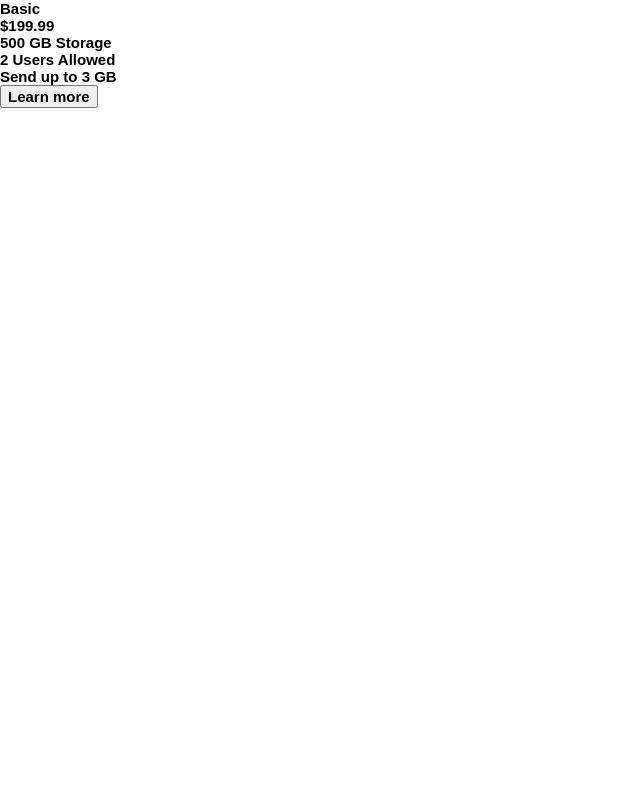
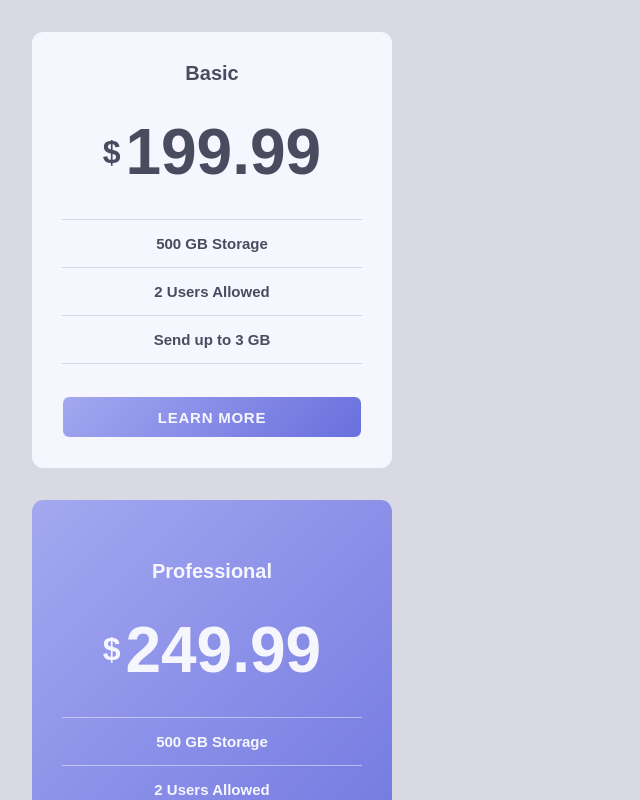
Before and after one commit to dostonnabotov/fem_pricing-component-with-toggle, a React (Vite) app: page / in a window 1280 px wide. Shown: the top 800 px of the page, without its empty margins (0-640 px from the left). Built offline with nearby package versions, Linux system fonts and the light colour scheme.

Commit message:
Add styling to card ui

```diff
--- a/src/App.tsx
+++ b/src/App.tsx
@@ -3,7 +3,9 @@ import Card from "./components/Card";
 const App = () => {
   return (
     <div className="cards">
-      <Card />
+      <Card plan="Basic" price={199.99} />
+      <Card plan="Professional" price={249.99} isFeatured={true} />
+      <Card plan="Master" price={399.99} />
     </div>
   );
 };
--- a/src/components/Button.tsx
+++ b/src/components/Button.tsx
@@ -1,7 +1,7 @@
 import styles from "../styles/Button.module.css";
 
 const Button = () => {
-  return <button>Learn more</button>;
+  return <button className={styles.button}>Learn more</button>;
 };
 
 export default Button;
--- a/src/components/Card.tsx
+++ b/src/components/Card.tsx
@@ -1,12 +1,25 @@
 import styles from "../styles/Card.module.css";
 import Button from "./Button";
 
-const Card = () => {
+interface CardProps {
+  plan: string;
+  price: number;
+  isFeatured?: boolean;
+}
+
+const Card = ({ plan, price, isFeatured }: CardProps) => {
   return (
-    <div className={`${styles.card} grid-flow`}>
-      <h2>Basic</h2>
-      <p>$199.99</p>
-      <ul role="list">
+    <div
+      className={`${styles.card} grid-flow ${
+        isFeatured ? styles.featured : ""
+      }`}
+      data-spacing="large"
+    >
+      <h2 className={styles.cardTitle}>{plan}</h2>
+      <p className={styles.cardPriceWrapper}>
+        $<span className={styles.cardPrice}>{price}</span>
+      </p>
+      <ul role="list" className={styles.cardFeatures}>
         <li>500 GB Storage</li>
         <li>2 Users Allowed</li>
         <li>Send up to 3 GB</li>
--- a/src/styles/Button.module.css
+++ b/src/styles/Button.module.css
@@ -0,0 +1,16 @@
+.button {
+  padding: 0.75em 1.5em;
+  border-radius: 0.5em;
+  border: 1px solid currentColor;
+  background-image: var(--gradient-primary);
+  color: var(--clr-neutral-100);
+  text-transform: uppercase;
+  cursor: pointer;
+  letter-spacing: 0.05em;
+}
+
+.button:is(:hover, :focus-visible) {
+  background-image: none;
+  background-color: transparent;
+  color: var(--clr-primary-400);
+}
--- a/src/styles/Card.module.css
+++ b/src/styles/Card.module.css
@@ -0,0 +1,49 @@
+.card {
+  --_padding: 2em;
+  --_background: var(--clr-neutral-100);
+  --_text: var(--clr-neutral-400);
+  --_border: hsl(var(--clr-neutral-200-hsl), 0.5);
+
+  padding: var(--_padding);
+  background: var(--_background);
+  text-align: center;
+  width: min(100% - 2rem, 22.5rem);
+  border-radius: 0.75em;
+  color: var(--_text);
+
+  /* for demo only */
+  margin: 2rem;
+}
+
+.featured {
+  --_padding: 4em 2em;
+  --_background: var(--gradient-primary);
+  --_text: var(--clr-neutral-100);
+  --_border: hsl(var(--clr-neutral-100-hsl), 0.5);
+}
+
+.cardTitle {
+  font-size: var(--fs-500);
+}
+
+.cardPriceWrapper {
+  display: inline-flex;
+  align-items: center;
+  justify-content: center;
+  gap: 0.15em;
+  font-size: var(--fs-700);
+  line-height: 1.1;
+}
+
+.cardPrice {
+  font-size: var(--fs-900);
+}
+
+.cardFeatures li {
+  padding-block: 1em;
+  border-top: 1px solid var(--_border);
+}
+
+.cardFeatures li:where(:last-child) {
+  border-bottom: 1px solid var(--_border);
+}
--- a/src/styles/global.css
+++ b/src/styles/global.css
@@ -16,6 +16,7 @@
   --clr-neutral-400: hsl(var(--clr-neutral-400-hsl));
 
   --gradient-primary: linear-gradient(
+    135deg,
     var(--clr-primary-300),
     var(--clr-primary-400)
   );
@@ -81,6 +82,16 @@ body {
   font-size: var(--fs-400);
   font-weight: var(--fw-regular);
 
-  /* background-color: var(--clr-neutral-200);
-  color: var(--clr-neutral-400); */
+  background-color: hsl(var(--clr-neutral-200-hsl), 0.5);
+  color: var(--clr-neutral-400);
 }
+
+.grid-flow {
+  display: grid;
+  align-content: start;
+  gap: 1rem;
+}
+
+.grid-flow[data-spacing="large"] {
+  gap: 2rem;
+}
```
